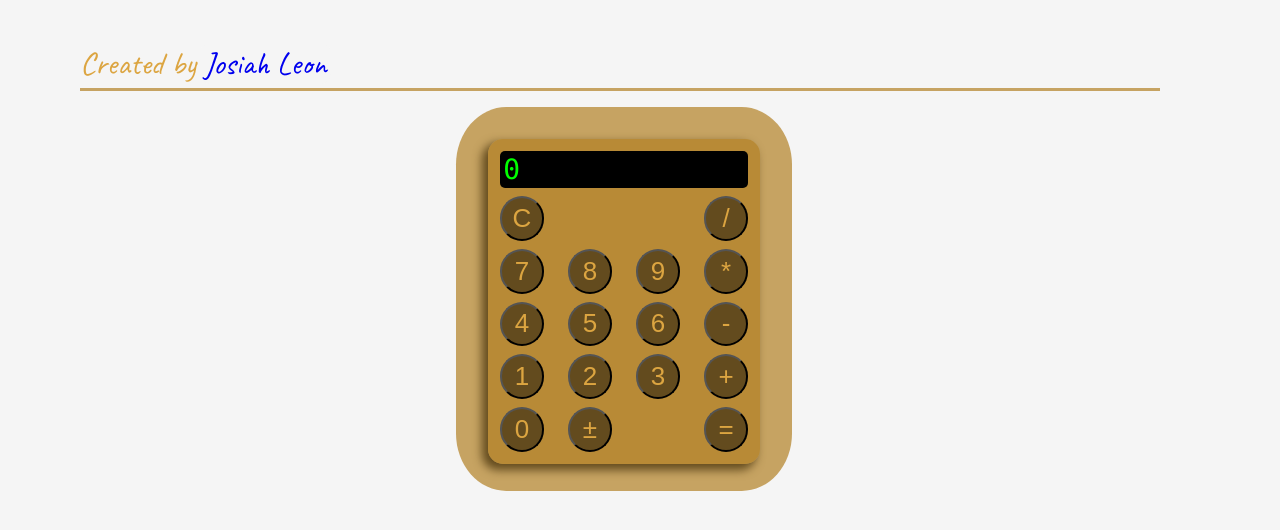
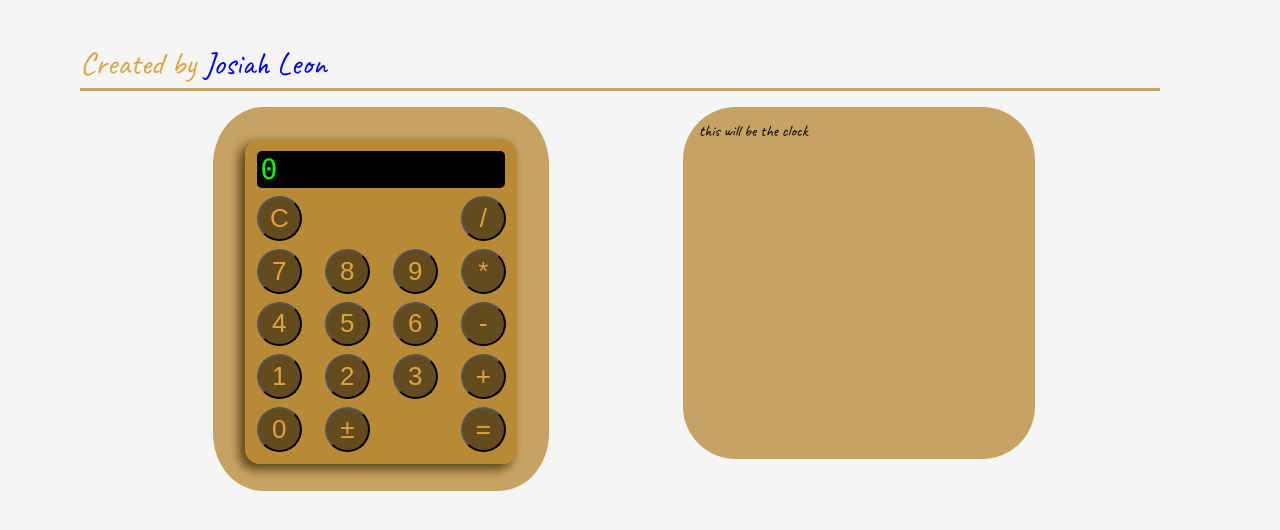
Before and after one commit to ROTBOW/mini-us, a React (Create React App) app: page / in a window 1280 px wide. Shown: the top 530 px of the page. Built offline with nearby package versions, Linux system fonts and the light colour scheme.

Commit message:
started clock block and rendered it in App

```diff
--- a/src/App.jsx
+++ b/src/App.jsx
@@ -3,6 +3,7 @@ import './styles/App.scss';
 
 import Header from './blocks/header/header';
 import Calculator from './blocks/calculator/calculator';
+import Clock from './blocks/clock/clock';
 
 const App = () => {
 
@@ -11,6 +12,7 @@ const App = () => {
       <Header/>
       <div className='container-main'>
         <Calculator/>
+        <Clock/>
       </div>
     </div>
   )
--- /dev/null
+++ b/src/blocks/clock/clock.jsx
@@ -0,0 +1,14 @@
+import React from 'react';
+import './clock.scss';
+
+
+const Clock = () => {
+
+    return (
+        <div className='clock-container'>
+            this will be the clock
+        </div>
+    );
+};
+
+export default Clock;
--- /dev/null
+++ b/src/blocks/clock/clock.scss
@@ -0,0 +1,6 @@
+@import '../../styles/block_mixin.scss';
+@import '../../styles/variables.scss';
+
+.clock-container {
+    @include default-block;
+}
```
Also changed, not shown: 1 other file (tests, documents, lock files or other folders).
